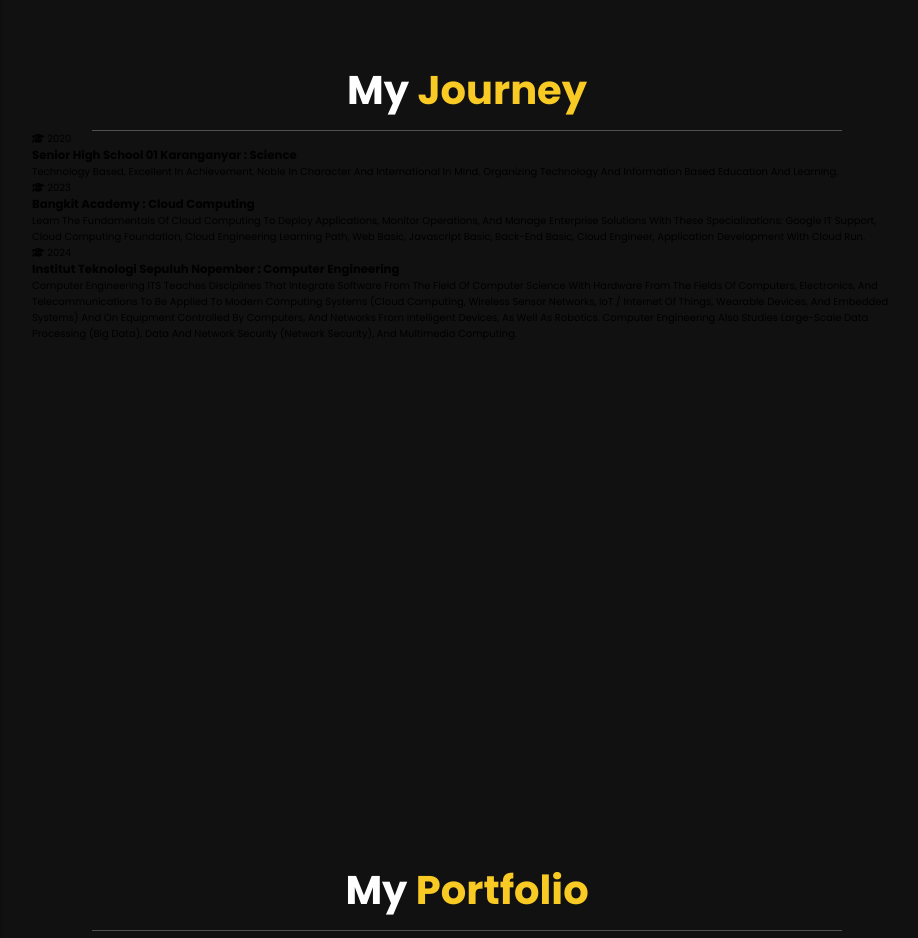
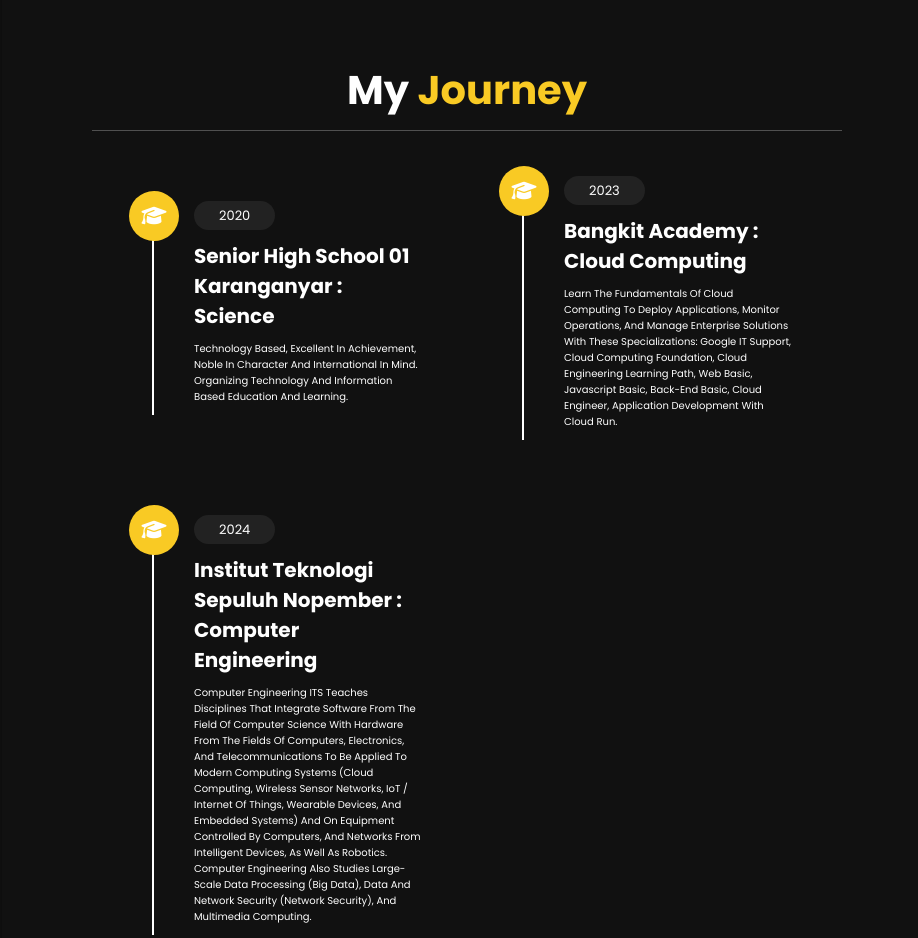
Before and after one commit to ArrCeus13/my-web, a website: page src/index.html in a window 1280 px wide. Shown: the part 1580-2518 px from the top of the page, without its empty margins (348-1266 px from the left). Drawn offline with nearby package versions, Linux system fonts and the light colour scheme.

Commit message:
Update education -> journey

```diff
--- a/src/css/style.css
+++ b/src/css/style.css
@@ -213,7 +213,7 @@ main .about .row .counter .box h3{
     color: #fff;
 }
 
-main .education .box-container{
+main .journey .box-container{
     display: flex;
     align-items: center;
     justify-content: space-between;
@@ -223,31 +223,31 @@ main .education .box-container{
     margin-left: 8rem;
     margin-right: 10rem;
 }
-main .education .box-container .box{
+main .journey .box-container .box{
     width: 27rem;
     margin: 4rem 1rem;
     padding-left: 4rem;
     border-left: .2rem solid #fff;
     position: relative;
 }
-main .education .box-container .box span{
+main .journey .box-container .box span{
     font-size: 1.3rem;
     background: #222;
     color: #fff;
     border-radius: 5rem;
     padding: .5rem 2.5rem;
 }
-main .education .box-container .box h3{
+main .journey .box-container .box h3{
     font-size: 2rem;
     color: #fff;
     padding-top: 1.5rem;
 }
-main .education .box-container .box p{
+main .journey .box-container .box p{
     font-size: 1rem;
     color: #fff;
     padding: 1rem 0;
 }
-main .education .box-container .box i{
+main .journey .box-container .box i{
     position: absolute;
     top: -1.5rem;
     left: -2.5rem;
@@ -513,7 +513,7 @@ footer{
         width: 100%;
     }
 
-    main .education .box-container .box{
+    main .journey .box-container .box{
         width: 100%;
     }
 
```
